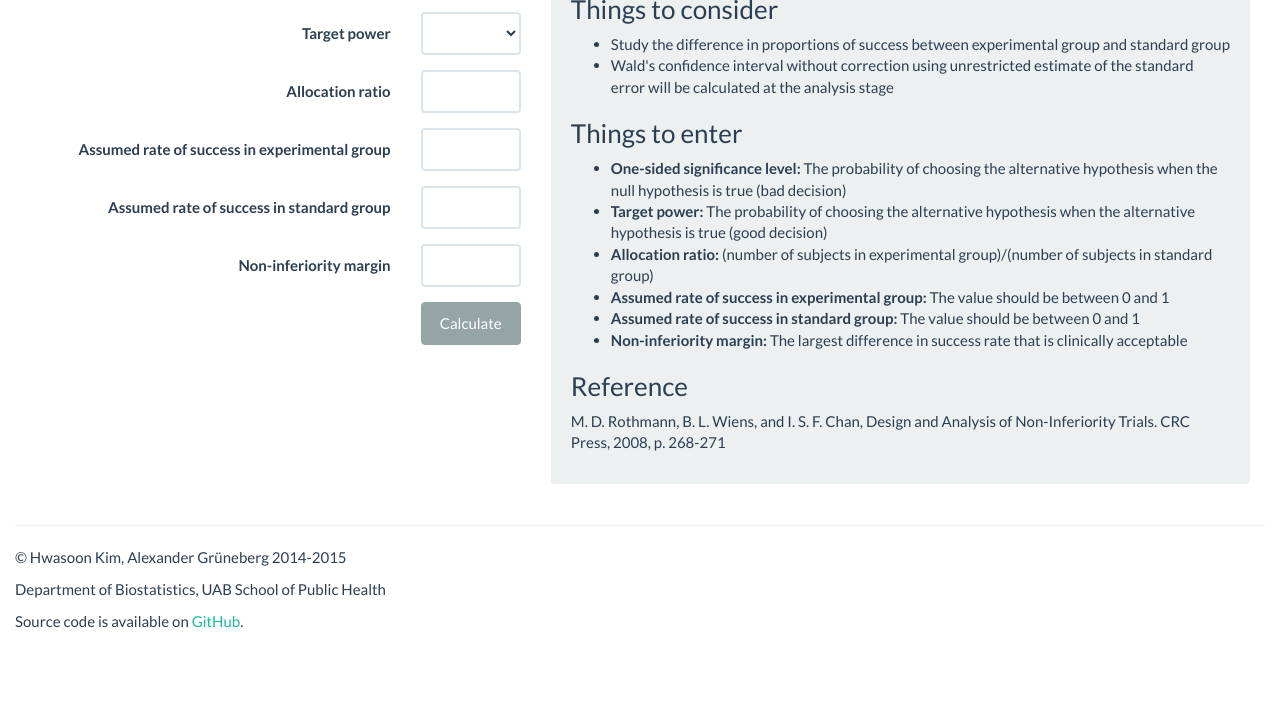
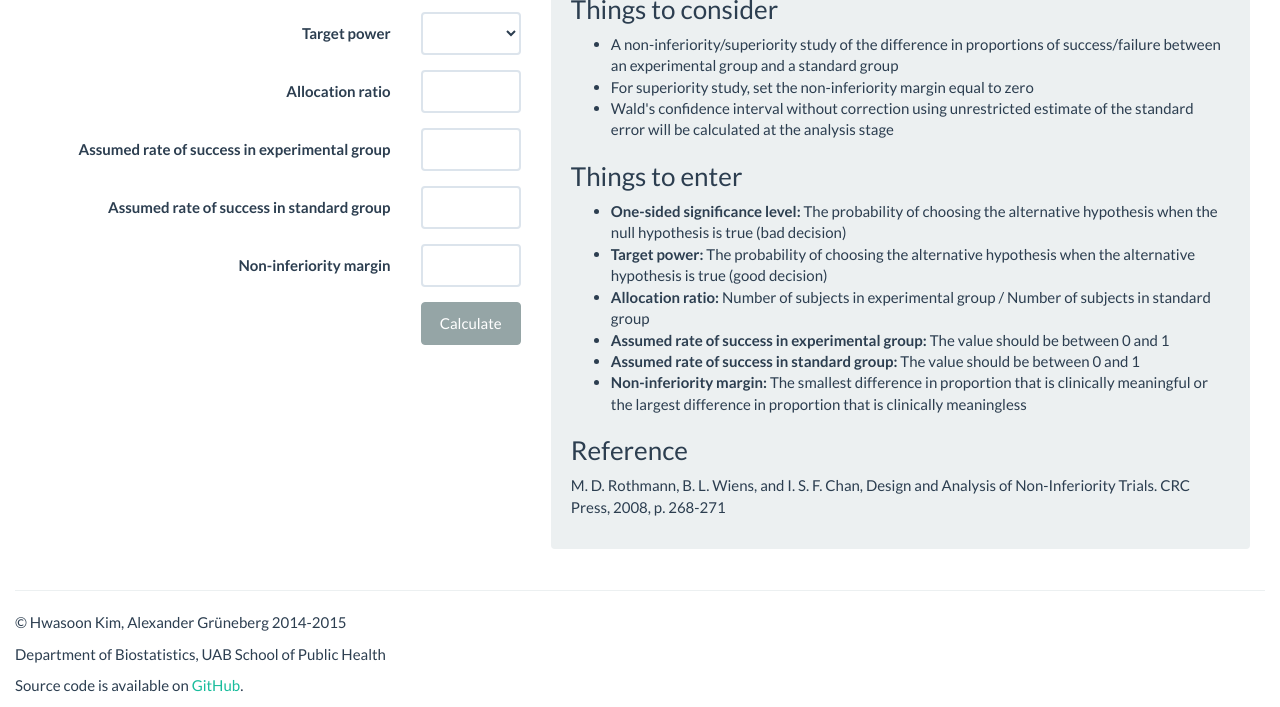
Before and after one commit to NISSC/NISSC, a website: page index.html at #!/binary in a window 1280 px wide. Shown: the part 183-890 px from the top of the page. Before the commit the page ends 826 px from the top, so only its background shows below. Drawn offline with Linux system fonts and the light colour scheme.

Commit message:
Update descriptions for all outcomes.

```diff
--- a/partials/binary-outcome.html
+++ b/partials/binary-outcome.html
@@ -3,17 +3,18 @@
     <div class="well">
         <h3>Things to consider</h3>
         <ul>
-            <li>Study the difference in proportions of success between experimental group and standard group</li>
+            <li>A non-inferiority/superiority study of the difference in proportions of success/failure between an experimental group and a standard group</li>
+            <li>For superiority study, set the non-inferiority margin equal to zero</li>
             <li>Wald's confidence interval without correction using unrestricted estimate of the standard error will be calculated at the analysis stage</li>
         </ul>
         <h3>Things to enter</h3>
         <ul>
             <li><strong>One-sided significance level:</strong> The probability of choosing the alternative hypothesis when the null hypothesis is true (bad decision)</li>
             <li><strong>Target power:</strong> The probability of choosing the alternative hypothesis when the alternative hypothesis is true (good decision)</li>
-            <li><strong>Allocation ratio:</strong> (number of subjects in experimental group)/(number of subjects in standard group)</li>
+            <li><strong>Allocation ratio:</strong> Number of subjects in experimental group / Number of subjects in standard group</li>
             <li><strong>Assumed rate of success in experimental group:</strong> The value should be between 0 and 1</li>
             <li><strong>Assumed rate of success in standard group:</strong> The value should be between 0 and 1</li>
-            <li><strong>Non-inferiority margin:</strong> The largest difference in success rate that is clinically acceptable</li>
+            <li><strong>Non-inferiority margin:</strong> The smallest difference in proportion that is clinically meaningful or the largest difference in proportion that is clinically meaningless</li>
         </ul>
         <h3>Reference</h3>
         <p>M. D. Rothmann, B. L. Wiens, and I. S. F. Chan, Design and Analysis of Non-Inferiority Trials. CRC Press, 2008, p. 268-271</p>
```
Also changed, not shown: partials/continuous-outcome.html (+4 -3 lines), partials/survival-outcome.html (+4 -3 lines).
